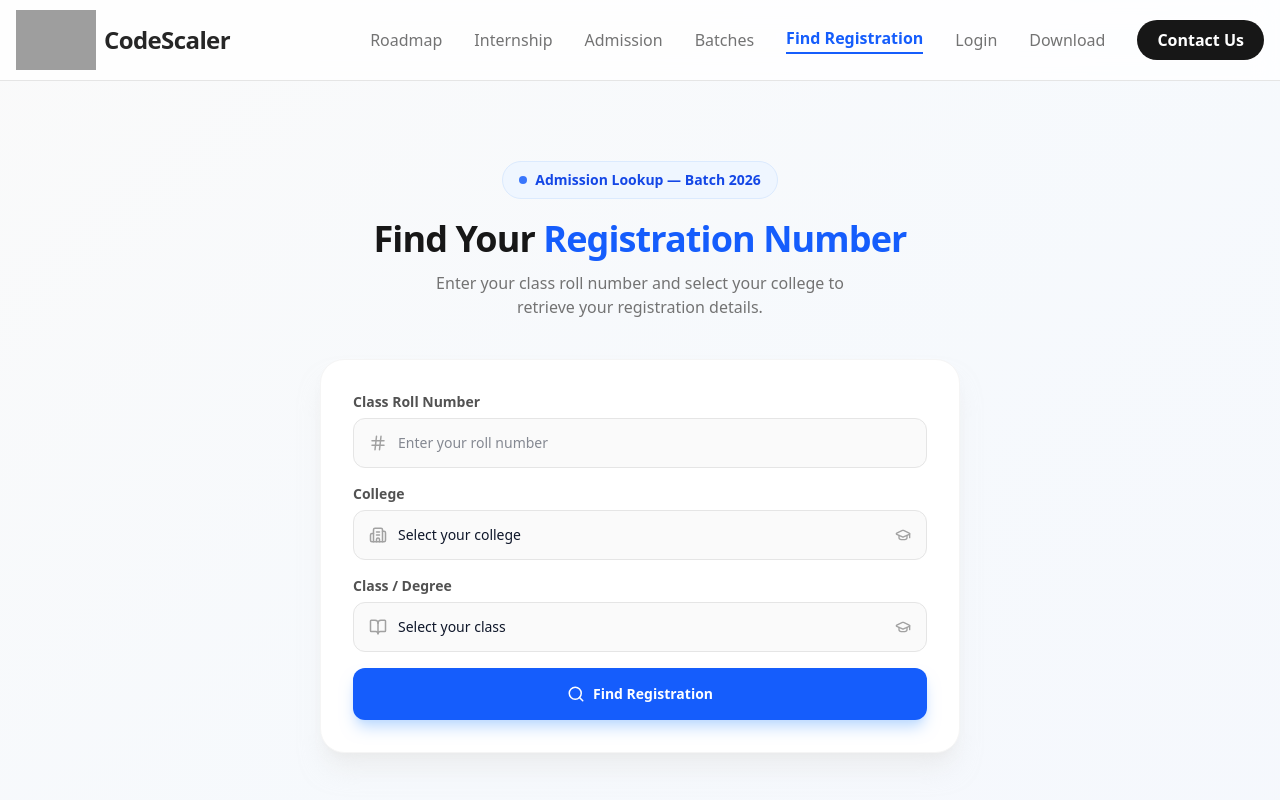
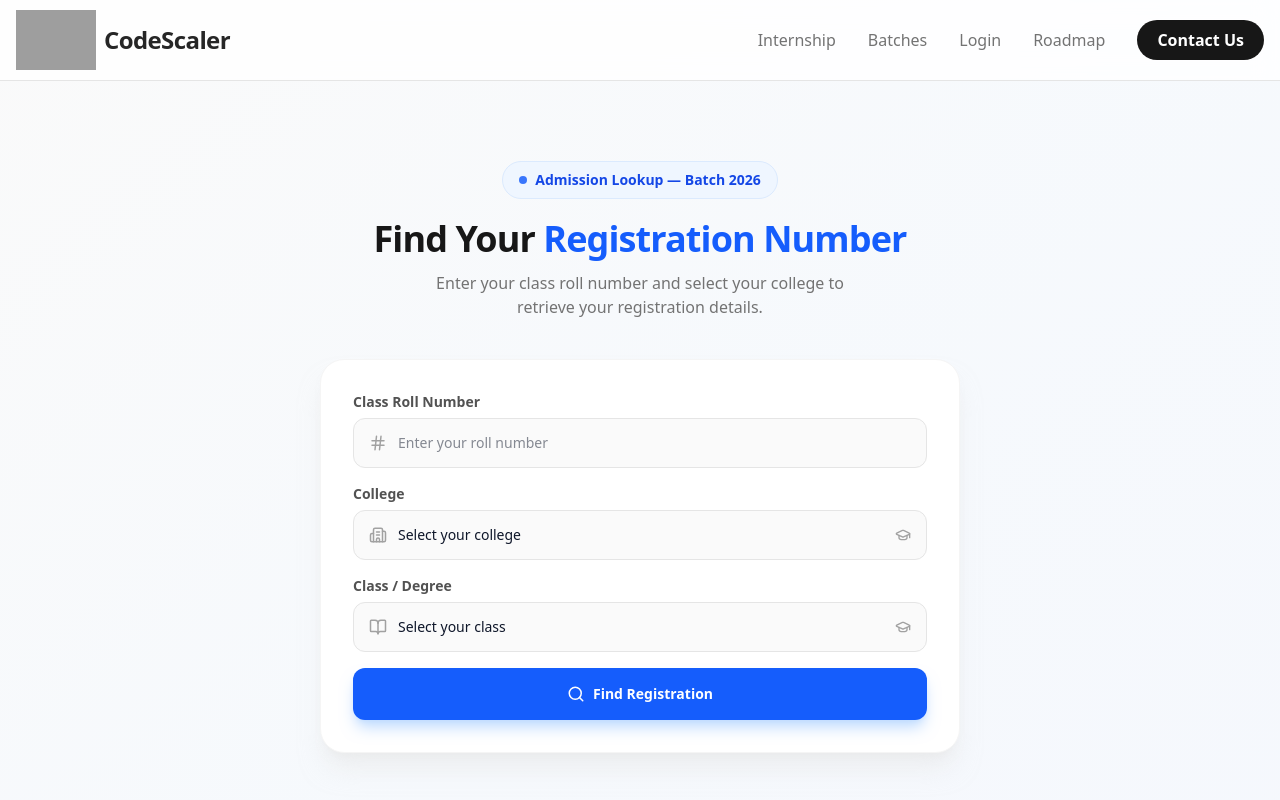
Before and after one commit to Ajaxparmar/intership, a Next.js app: page /find in a window 1280 px wide. Shown: the top 800 px of the page. Built offline with nearby package versions, Linux system fonts and the light colour scheme; grey boxes are pictures that could not be loaded.

Commit message:
add admin controls 3

```diff
--- a/app/components/Header.tsx
+++ b/app/components/Header.tsx
@@ -62,6 +62,28 @@ export default function Header({
   };
 
   const links: HeaderLink[] = [
+
+    {
+      key: "internship",
+      label: "Internship",
+      mobileLabel: "Application Form",
+      href: "/",
+      onClick: onInternshipClick,
+    },
+    // { key: "admission", label: "Admission", href: "/admission" },
+    { key: "batches", label: "Batches", href: "/batch" },
+    // { key: "find", label: "Find Registration", href: "/find" },
+    { key: "role-login", label: "Login", href: "/login" },
+    // ...(showDownload
+    //   ? [{
+    //       key: "download",
+    //       label: "Download",
+    //       mobileLabel: "Download Curriculum",
+    //       href: CURRICULUM_URL,
+    //       download: "CodeScaler_Industrial_Training_Curriculum.pdf",
+    //     }]
+    //   : []),
+    // ...extraLinks,
     {
       key: "roadmap",
       label: "Roadmap",
@@ -70,27 +92,6 @@ export default function Header({
       onClick: onRoadmapClick,
     },
     {
-      key: "internship",
-      label: "Internship",
-      mobileLabel: "Application Form",
-      href: "/",
-      onClick: onInternshipClick,
-    },
-    { key: "admission", label: "Admission", href: "/admission" },
-    { key: "batches", label: "Batches", href: "/batch" },
-    { key: "find", label: "Find Registration", href: "/find" },
-    { key: "role-login", label: "Login", href: "/login" },
-    ...(showDownload
-      ? [{
-          key: "download",
-          label: "Download",
-          mobileLabel: "Download Curriculum",
-          href: CURRICULUM_URL,
-          download: "CodeScaler_Industrial_Training_Curriculum.pdf",
-        }]
-      : []),
-    ...extraLinks,
-    {
       key: "contact",
       label: "Contact Us",
       mobileLabel: "Contact Our Team",
@@ -98,6 +99,7 @@ export default function Header({
       onClick: onContactClick,
       primary: true,
     },
+
   ];
 
   const renderDesktopLink = (link: HeaderLink) => {
```
